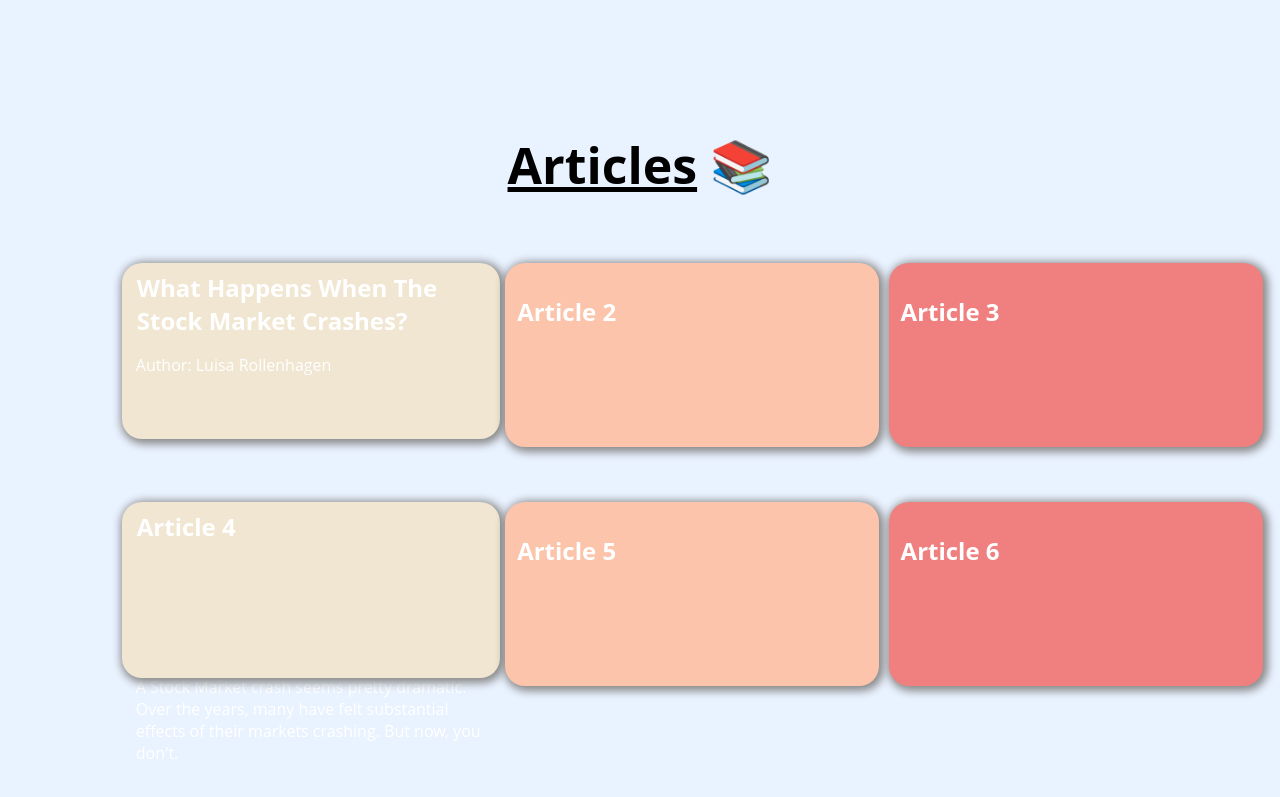
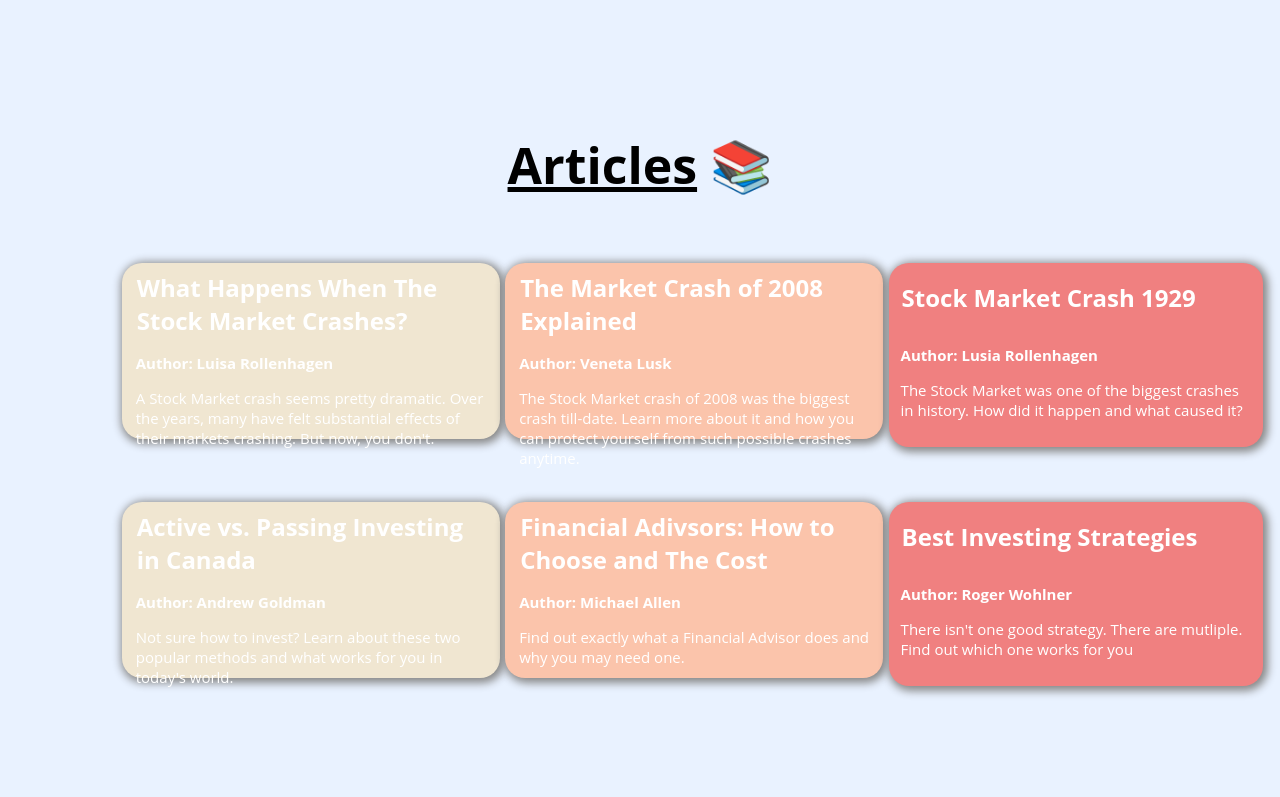
Before and after one commit to Uniinvesting/Articles, a Next.js app: page /InvestingPage in a window 1280 px wide. Shown: the part 1263-2060 px from the top of the page. After the commit the page ends 2012 px from the top, so only its background shows below. Built offline with nearby package versions, Linux system fonts and the light colour scheme.

Commit message:
text boxes

```diff
--- a/pages/InvestingPage.js
+++ b/pages/InvestingPage.js
@@ -88,25 +88,41 @@ export default function InvestingPage() {
 
              <div className={styles.articleBox}>
                  <h2>What Happens When The Stock Market Crashes?</h2>
-                 <p> Author: Luisa Rollenhagen</p>
+                 <b><p> Author: Luisa Rollenhagen</p></b>
                  <p>A Stock Market crash seems pretty dramatic. Over the years, many have felt substantial
                     effects of their markets crashing. But now, you don't.
                  </p>
              </div>
              <div className={styles.articleBox2}>
-                 <h2>Article 2</h2>
+                <h2>The Market Crash of 2008 Explained</h2>
+                 <b><p>Author: Veneta Lusk</p></b>
+                 <p>The Stock Market crash of 2008 was the biggest crash till-date. Learn more about it and how you
+                    can protect yourself from such possible crashes anytime.
+                 </p>
              </div>
              <div className={styles.articleBox3}>
-                 <h2>Article 3</h2>
+             <h2>Stock Market Crash 1929</h2>
+                 <b><p>Author: Lusia Rollenhagen</p></b>
+                 <p>The Stock Market was one of the biggest crashes in history. How did it happen and what caused it?
+                 </p>
              </div>
              <div className={styles.articleBox}>
-                 <h2>Article 4</h2>
+             <h2>Active vs. Passing Investing in Canada</h2>
+                 <b><p>Author: Andrew Goldman</p></b>
+                 <p>Not sure how to invest? Learn about these two popular methods and what works for you in today's world.
+                 </p>
              </div>
              <div className={styles.articleBox2}>
-                 <h2>Article 5</h2>
+             <h2>Financial Adivsors: How to Choose and The Cost</h2>
+                 <b><p>Author: Michael Allen</p></b>
+                 <p>Find out exactly what a Financial Advisor does and why you may need one.
+                 </p>
              </div>
              <div className={styles.articleBox3}>
-                 <h2>Article 6</h2>
+             <h2>Best Investing Strategies</h2>
+                 <b><p>Author: Roger Wohlner</p></b>
+                 <p>There isn't one good strategy. There are mutliple. Find out which one works for you
+                 </p>
              </div>
 
          </div>
--- a/styles/ext_css/InvestingPage.module.css
+++ b/styles/ext_css/InvestingPage.module.css
@@ -224,25 +224,38 @@
 }
 
 .articleBox p {
-    margin-bottom: 200px;
-
-    padding-bottom: 100px;
+    font-size: 15px;
 }
 
 .articleBox2 {
     font-family: 'Open Sans', sans-serif;
     width: 350px;
     height: 160px;
-    padding: 10px;
+    padding-bottom: 12px;
+    padding-left: 12px;
+    padding-right: 12px;
+
     border: 2px solid transparent;
-    margin: 0;
-    background-color: #fbc4ab;
+    background-color: #fbc4ab;;
     border-radius: 20px;
     text-align: center;
-    margin-bottom: 20px;
+
     box-shadow: 2px 2px 9px 3px #888888;
+    margin-bottom: 63px;
     text-align: left;
     color: white;
+}
+
+.articleBox2 p {
+    font-size: 15px;
+}
+
+
+
+.articleBox2 h2 {
+    margin-top: 5px;
+    margin-bottom: 15px;
+    padding: 1px;
 }
 
 .articleBox3 {
@@ -260,3 +273,101 @@
     text-align: left;
     color: white;
 }
+
+.articleBox3 h2 {
+    margin-top: 5px;
+    margin-bottom: 30px;
+    padding: 1px;
+}
+
+.articleBox3 p {
+    font-size: 15px;
+}
+
+.articleBox4 {
+    font-family: 'Open Sans', sans-serif;
+    width: 350px;
+    height: 160px;
+    padding-bottom: 12px;
+    padding-left: 12px;
+    padding-right: 12px;
+
+    border: 2px solid transparent;
+    background-color: #f0e6d1;
+    border-radius: 20px;
+    text-align: center;
+
+    box-shadow: 2px 2px 9px 3px #888888;
+    margin-bottom: 63px;
+    text-align: left;
+    color: white;
+}
+
+.articleBox4 h2 {
+    margin-top: 5px;
+    margin-bottom: 30px;
+    padding: 1px;
+}
+
+.articleBox4 p {
+    font-size: 15px;
+}
+
+.courseBox5 {
+    font-family: 'Open Sans', sans-serif;
+    width: 350px;
+    height: 160px;
+    padding-bottom: 12px;
+    padding-left: 12px;
+    padding-right: 12px;
+
+    border: 2px solid transparent;
+    background-color: #fbc4ab;
+    border-radius: 20px;
+    text-align: center;
+
+    box-shadow: 2px 2px 9px 3px #888888;
+    margin-bottom: 63px;
+    text-align: left;
+    color: white;
+}
+
+.courseBox5 h2 {
+    margin-top: 5px;
+    margin-bottom: 10px;
+    padding: 1px;
+}
+
+.articleBox5 p {
+    font-size: 15px;
+}
+
+.courseBox6 {
+    font-family: 'Open Sans', sans-serif;
+    width: 350px;
+    height: 160px;
+    padding-bottom: 12px;
+    padding-left: 12px;
+    padding-right: 12px;
+
+    border: 2px solid transparent;
+    background-color: #f08080;
+    border-radius: 20px;
+    text-align: center;
+
+    box-shadow: 2px 2px 9px 3px #888888;
+    margin-bottom: 63px;
+    text-align: left;
+    color: white;
+}
+
+.courseBox6 h2 {
+    margin-top: 5px;
+    margin-bottom: 7px;
+    padding: 1px;
+}
+
+
+.articleBox6 p {
+    font-size: 15px;
+}
```
